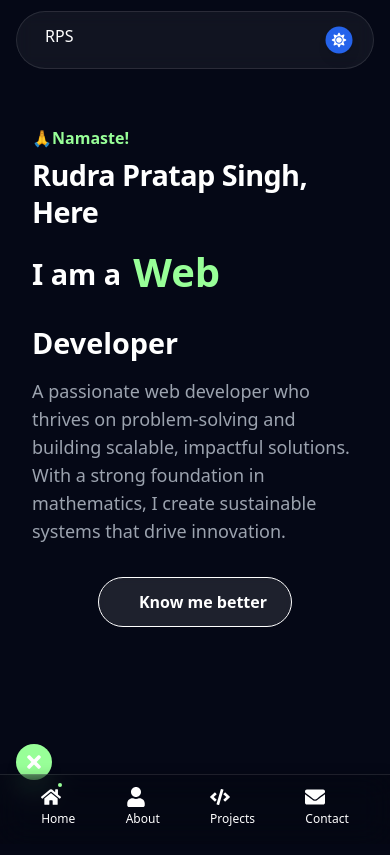
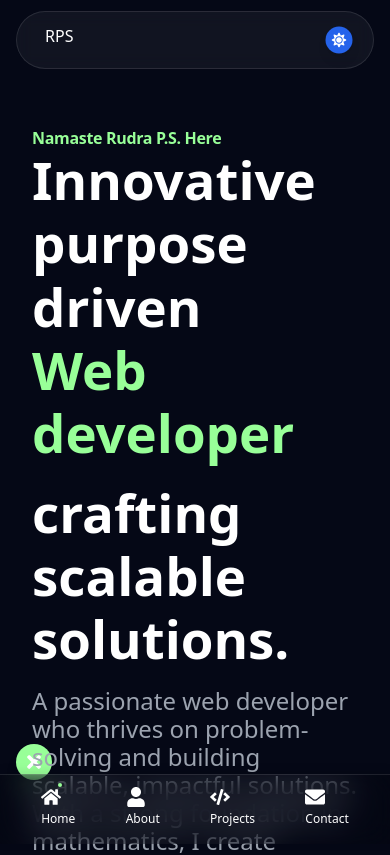
Before and after one commit to lord-rudra0/My-Portfolio, a React (Vite) app: page / in a window 390 px wide. Shown: the top 855 px of the page. Built offline with nearby package versions, Linux system fonts and the light colour scheme.

Commit message:
home fixed and blur text fixed

```diff
--- a/src/components/AboutPreview.jsx
+++ b/src/components/AboutPreview.jsx
@@ -15,7 +15,7 @@ const AboutPreview = () => {
   };
 
   return (
-    <section className="py-20 bg-primary">
+    <section className="pb-20 bg-primary">
       <div className="max-w-screen-lg mx-auto px-4">
         <ScrollReveal duration={1.0} delay={0.2}>
           <motion.div className="text-center">
@@ -24,7 +24,7 @@ const AboutPreview = () => {
 
               <BlurText
                 text={content.about.fullBio}
-                delay={150}
+                delay={50}
                 animateBy="words"
                 direction="top"
                 // onAnimationComplete={handleAnimationComplete}
--- a/src/components/Hero.jsx
+++ b/src/components/Hero.jsx
@@ -1,7 +1,7 @@
 import { motion, useScroll, useTransform } from 'framer-motion';
 // import { MdEmail } from 'react-icons/md';
 import { content } from '../data/content';
-// import { Link } from 'react-router-dom';
+import { Link as RouterLink } from 'react-router-dom';
 import { InteractiveHoverButton } from "@/components/magicui/interactive-hover-button";
 import { WordRotate } from './ui/WordRotate';
 import   TypingAnimation  from './magicui/typing-animation';
@@ -12,6 +12,9 @@ const Hero = () => {
   const y = useTransform(scrollY, [0, 300], [0, 100]);
   const opacity = useTransform(scrollY, [0, 300], [1, 0]);
 
+  // Add a variable to determine screen size
+  const isLargeScreen = window.matchMedia('(min-width: 768px)').matches;
+
   const lineAnimation = {
     hidden: { width: 0 },
     visible: {
@@ -20,50 +23,42 @@ const Hero = () => {
     }
   };
 
+  const handleKnowMeBetterClick = () => {
+    window.scrollTo({ top: 0, behavior: 'smooth' });
+  };
+
   return (
-    <div className="h-screen w-full overflow-hidden relative pt-0 mt-0">
-      <div className="max-w-screen-xl mx-auto flex flex-col justify-start h-full px-4 md:px-12 pt-0 mt-0">
+    <div className={`${isLargeScreen ? 'h-screen' : 'mt-2 pt-2 mb-10 '} w-full overflow-hidden relative`}>
+      <div className="max-w-screen-xl mx-auto flex flex-col justify-start h-full px-4 md:px-12">
         <motion.div
-          className="flex flex-col items-start text-left max-w-3xl mt-0 pt-0"
-          initial={{ opacity: 0 }}
-          animate={{ opacity: 1 }}
+          className="flex flex-col items-start text-left max-w-3xl"
+          initial={{ opacity: 0, y: 20 }}
+          animate={{ opacity: 1, y: 0 }}
           transition={{ duration: 0.8 }}
           style={{ y, opacity }}
         >
-
-
           <motion.div
             initial={{ opacity: 0, y: 20 }}
             animate={{ opacity: 1, y: 0 }}
-            transition={{ delay: 0.8 }}
+            transition={{ delay: 0.4, duration: 0.8 }}
           >
             <h2 className="text-5xl md:text-7xl font-bold leading-tight mt-0 pt-0">
-              <motion.span
-                className="namaste-text hero-accent mt-0 pt-0"
-                initial={{ opacity: 0 }}
-                animate={{ opacity: 1 }}
-                transition={{ delay: 0.4 }}
-              >
-                🙏Namaste!{" "}
-              </motion.span>
               <TypingAnimation
-                className="hero-heading"
+                className="namaste-text hero-accent mt-2 pt-2"
                 delay={300}
                 duration={150}
               >
-                Rudra Pratap Singh,
-                Here
+                {isLargeScreen ? "🙏Namaste! Rudra Pratap Singh, Here" : "Namaste Rudra P.S. Here"}
               </TypingAnimation>
-              <div className="flex items-center">
-                <span className="hero-heading">I am a</span>
-                <div className="mx- w-[220px] text-center">
-                  <WordRotate words={["Web", "App"]} className="text-8xl inline-block webName" />
+              <div className="items-center">
+                <span className="hero-heading">Innovative purpose driven</span>
+                <div className="">
+                  <WordRotate words={["Web developer ", "App developer"]} className="hero-heading hero-accent" />
                 </div>
-                <span className="hero-heading">Developer</span>
+                <span className='hero-heading'> crafting scalable solutions.</span>
               </div>
             </h2>
           </motion.div>
-
         </motion.div>
 
         <div className="flex flex-col items-end gap-8">
@@ -78,12 +73,11 @@ const Hero = () => {
               className="hero-description text-lg md:text-xl max-w-2xl"
               initial={{ opacity: 0, y: 20 }}
               animate={{ opacity: 1, y: 0 }}
-              transition={{ delay: 0.6 }}
+              transition={{ delay: 0.6, duration: 0.8 }}
             >
-              <p>
+              <p className='hero-description'>
                 A passionate web developer who thrives on problem-solving and building scalable, impactful solutions.
                 With a strong foundation in mathematics, I create sustainable systems that drive innovation.
-
               </p>
             </motion.div>
           </div>
@@ -116,12 +110,17 @@ const Hero = () => {
               transition={{ delay: 1 }}
               className="mx-auto md:mx-0"
             >
+              <RouterLink
+                to="/about"
+                onClick={handleKnowMeBetterClick}
+                className="know-me-button"
+              >
                 <InteractiveHoverButton
                   className="know-more-btn inline-flex items-center transition-all duration-300 bg-white/10 px-6 py-3 rounded-full backdrop-blur-sm"
-                onClick={() => (window.location.href = "/about")}
                 >
                   Know me better
                 </InteractiveHoverButton>
+              </RouterLink>
             </motion.div>
           </div>
         </div>
--- a/src/components/HeroSection.jsx
+++ /dev/null
@@ -1,17 +0,0 @@
-const HeroSection = () => {
-  const handleKnowMeBetterClick = () => {
-    window.scrollTo({ top: 0, behavior: 'smooth' });
-  };
-
-  return (
-    <div className="hero-section">
-      <RouterLink
-        to="/about"
-        onClick={handleKnowMeBetterClick}
-        className="know-me-button"
-      >
-        Know Me Better
-      </RouterLink>
-    </div>
-  );
-};
--- a/src/components/magicui/typing-animation.jsx
+++ b/src/components/magicui/typing-animation.jsx
@@ -67,7 +67,7 @@ export default function TypingAnimation({
   return (
     <MotionComponent
       ref={elementRef}
-      className={cn("text-4xl font-bold leading-[5rem] tracking-[-0.02em]", className)}
+      className={cn("mt-10 tracking-[-0.02em]", className)}
       {...props}
     >
       {displayedText}
--- a/src/components/ui/WordRotate.jsx
+++ b/src/components/ui/WordRotate.jsx
@@ -27,7 +27,7 @@ export function WordRotate({
   }, [words, duration]);
 
   return (
-    <div className="overflow-hidden py-2">
+    <div className="overflow-hidden">
       <AnimatePresence mode="wait">
         <motion.h1
           key={words[index]}
--- a/src/index.css
+++ b/src/index.css
@@ -233,20 +233,24 @@ body {
 /* Responsive text size for hero heading */
 @media (max-width: 767px), (max-height: 599px) {
   .hero-heading {
-    font-size: 1.8rem;
-    line-height: 1.3;
+    font-size: 3.3rem !important;
+    line-height: 1.2;
     white-space: normal;
     padding: 0;
     margin: 0;
   }
 
   .namaste-text {
-    font-size: 0.7rem;
-    margin-bottom: 0.5rem;
+    font-size: 1rem !important;
+    /* margin-bottom: 0.5rem; */
+  }
+
+  .hero-description {
+    font-size: 1.5rem !important;
   }
 
   .webName {
-    font-size: 2.5rem !important;
+    font-size: 2.8rem !important;
     margin: 0 0.25rem;
   }
 
@@ -267,13 +271,13 @@ body {
 /* Extra small screens */
 @media (max-width: 380px) {
   .hero-heading {
-    font-size: 1.5rem;
-    line-height: 1.4;
+    font-size: 1.9rem;
+    line-height: 1.7;
     padding: 0;
   }
 
   .namaste-text {
-    font-size: 0.6rem;
+    font-size: 0.9rem;
   }
 
   .webName {
--- a/src/pages/Home.jsx
+++ b/src/pages/Home.jsx
@@ -44,6 +44,7 @@ const Home = () => {
         whileInView="visible"
         viewport={{ once: true }}
         variants={sectionVariants}
+        className="mt-20 md:mt-0"
       >
         <AboutPreview />
       </motion.section>
@@ -73,7 +74,7 @@ const Home = () => {
         viewport={{ once: true }}
         variants={sectionVariants}
       >
-      <h2 className="text-4xl font-bold text-white mb-0 text-center">On Going Projects</h2>
+        <h2 className="text-4xl font-bold text-white mb-0 text-center">On Going Projects</h2>
         <ProjectCard projects={currentProjects} />
       </motion.section>
 
```
Lines whose indentation alone changed are shown as unchanged.
